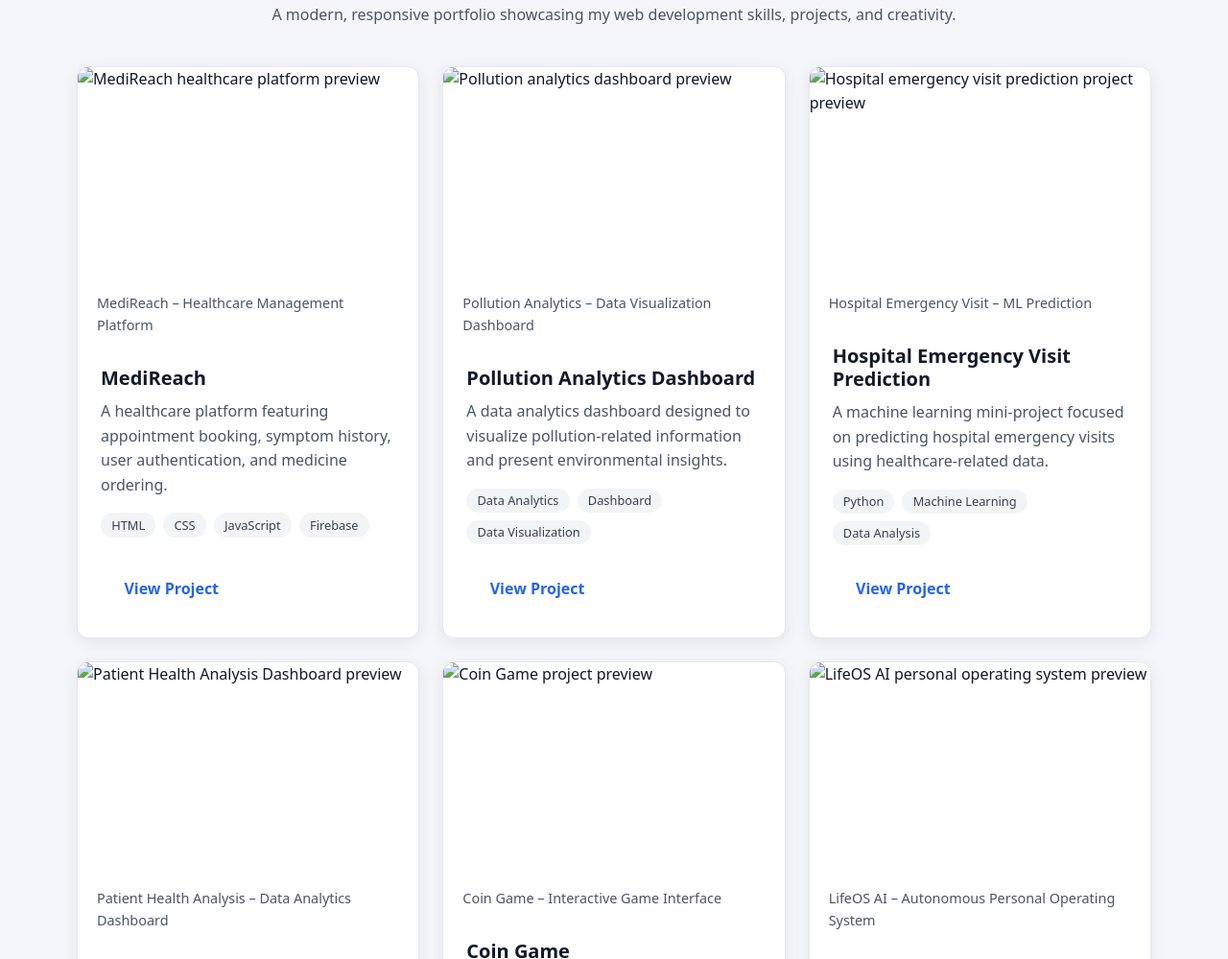
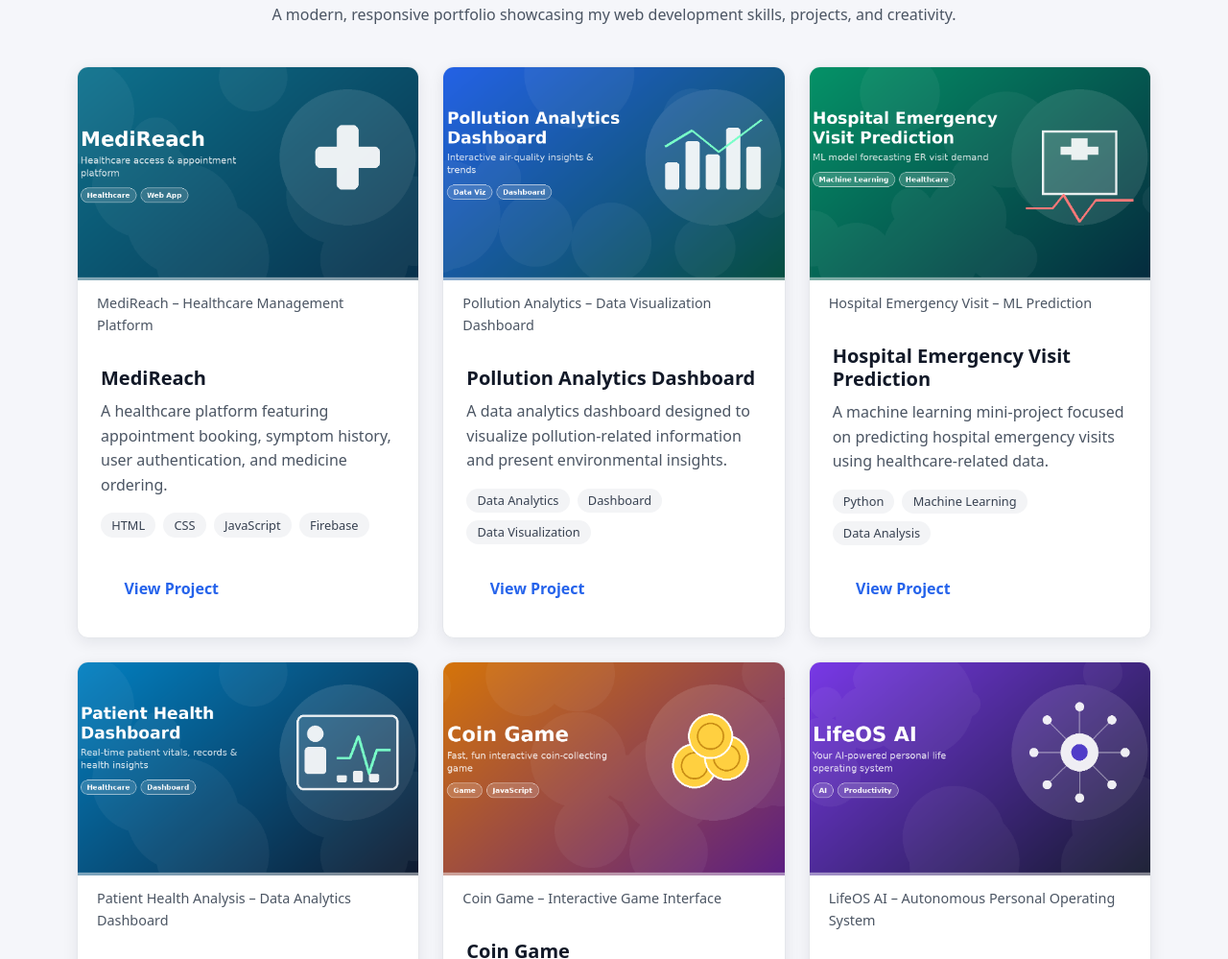
Before and after one commit to manju102006/Personal-Portfolio, a plain HTML site: page project.html in a window 1280 px wide. Shown: the part 246-1245 px from the top of the page at 96% size. Drawn offline with Linux system fonts and the light colour scheme.

Commit message:
Update project.html

```diff
--- a/project.html
+++ b/project.html
@@ -81,7 +81,7 @@
 
 <article>
     <figure>
-        <img src="images/medireach.png" alt="MediReach healthcare platform preview">
+        <img src="medireach.png" alt="MediReach healthcare platform preview">
         <figcaption class="card-figure">
             MediReach – Healthcare Management Platform
         </figcaption>
@@ -105,7 +105,7 @@
         <li>
             <article>
     <figure>
-        <img src="images/pollution-analytics-dashboard.png" alt="Pollution analytics dashboard preview">
+        <img src="pollution-analytics-dashboard.png" alt="Pollution analytics dashboard preview">
         <figcaption class="card-figure">
             Pollution Analytics – Data Visualization Dashboard
         </figcaption>
@@ -128,7 +128,7 @@
         <li>
             <article>
     <figure>
-        <img src="images/hospital-emergency-visit-prediction.png" alt="Hospital emergency visit prediction project preview">
+        <img src="hospital-emergency-visit-prediction.png" alt="Hospital emergency visit prediction project preview">
         <figcaption class="card-figure">
             Hospital Emergency Visit – ML Prediction
         </figcaption>
@@ -152,7 +152,7 @@
 
 <article>
     <figure>
-        <img src="images/patient-health-dashboard.png"
+        <img src="patient-health-dashboard.png"
              alt="Patient Health Analysis Dashboard preview">
 
         <figcaption class="card-figure">
@@ -186,7 +186,7 @@
 
 <article>
     <figure>
-        <img src="images/coin-game.png" alt="Coin Game project preview">
+        <img src="coin-game.png" alt="Coin Game project preview">
         <figcaption class="card-figure">
             Coin Game – Interactive Game Interface
         </figcaption>
@@ -210,7 +210,7 @@
 
 <article>
     <figure>
-        <img src="images/lifeos-ai.png" alt="LifeOS AI personal operating system preview">
+        <img src="lifeos-ai.png" alt="LifeOS AI personal operating system preview">
 
         <figcaption class="card-figure">
             LifeOS AI – Autonomous Personal Operating System
```
